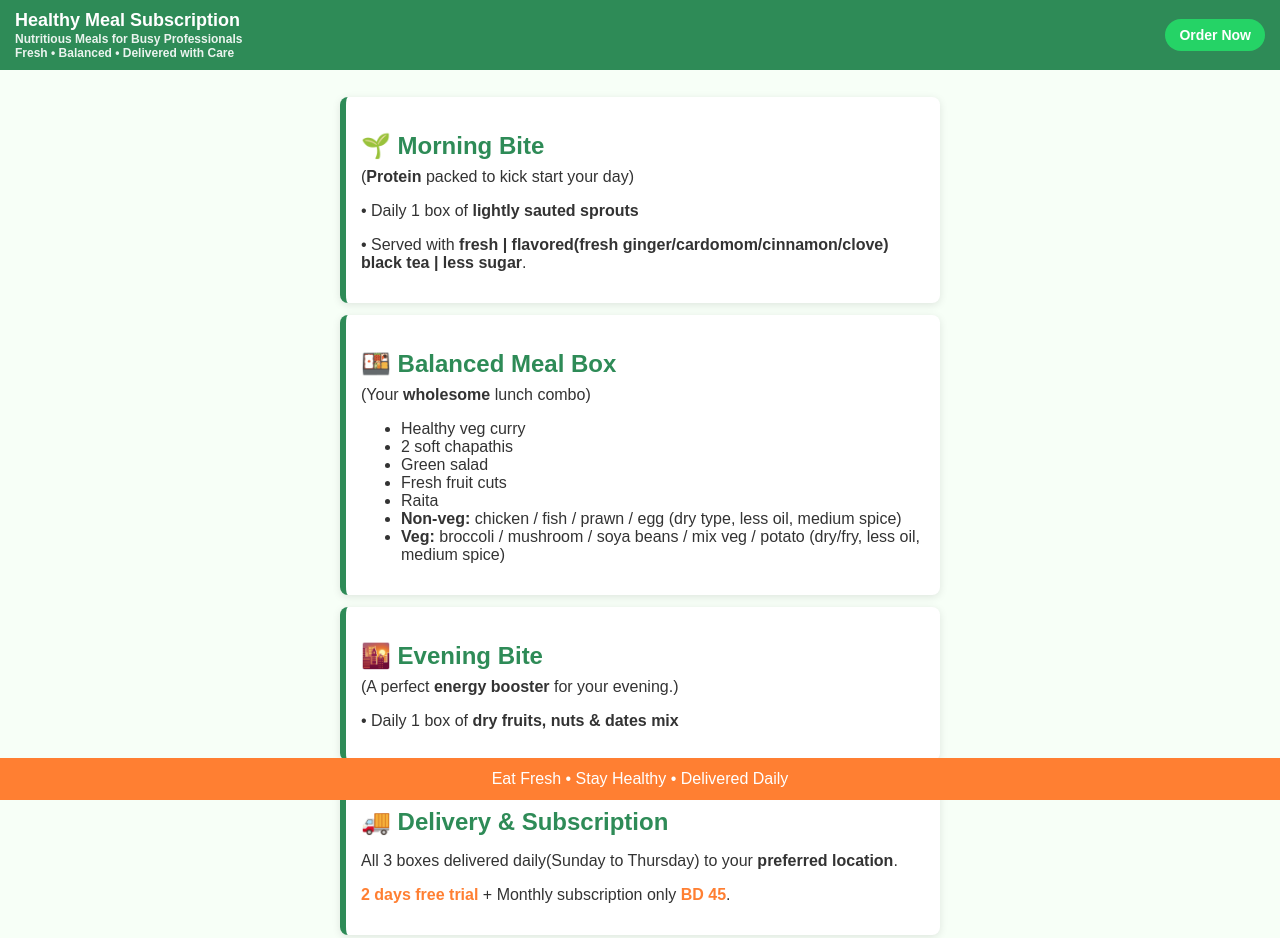
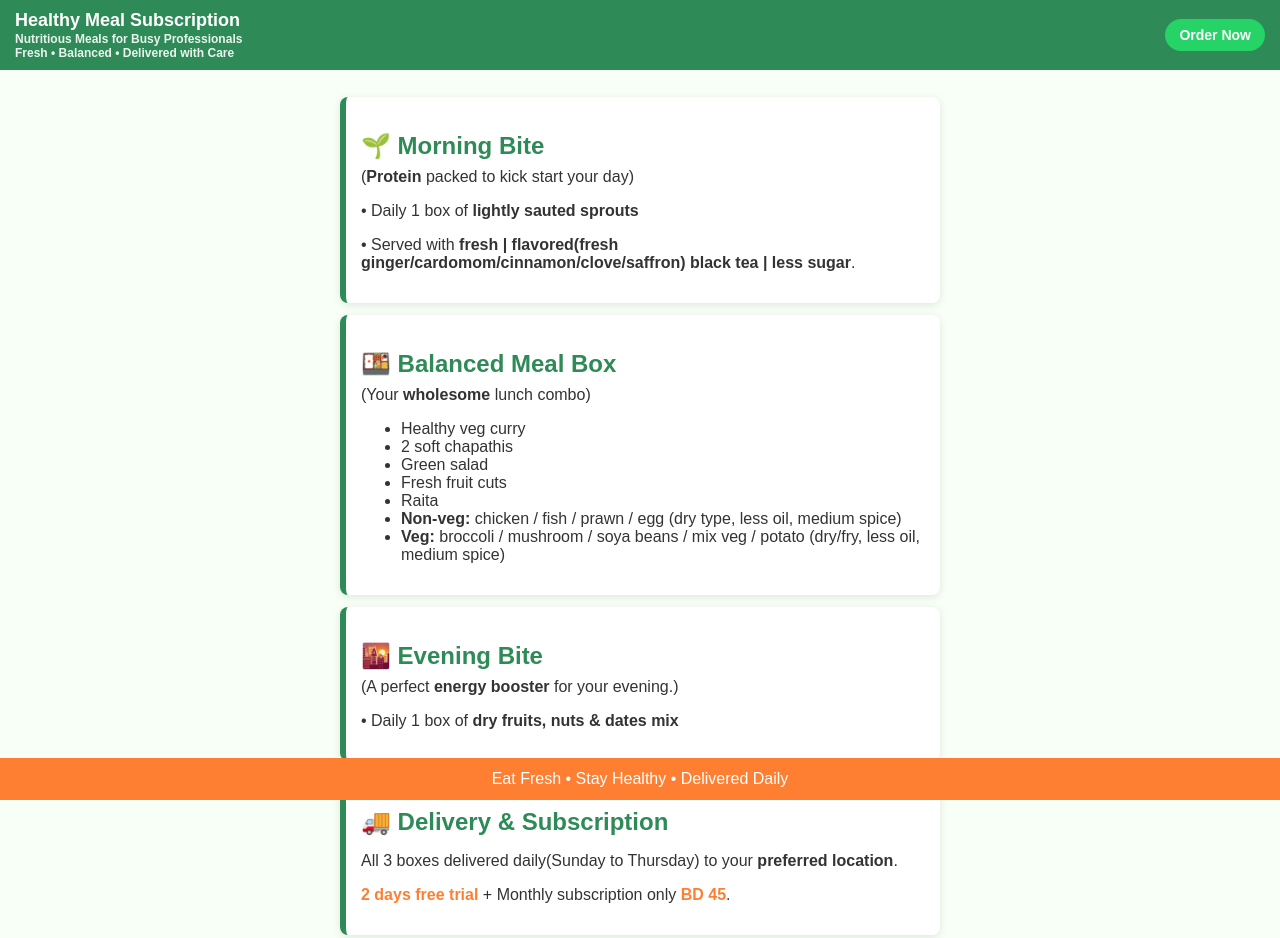
Before and after one commit to thiyagaraj91286/balanced-diet, a plain HTML site: page index.html in a window 1280 px wide. Shown: the top 938 px of the page. Drawn offline with Linux system fonts and the light colour scheme.

Commit message:
Update index.html

```diff
--- a/index.html
+++ b/index.html
@@ -136,7 +136,7 @@
         <h2>🌱 Morning Bite</h2>
          (<strong>Protein</strong> packed to kick start your day)
         <p>• Daily 1 box of <strong>lightly sauted sprouts</strong></p>
-        <p>• Served with <strong>fresh | flavored(fresh ginger/cardomom/cinnamon/clove) black tea | less sugar</strong>.</p>
+        <p>• Served with <strong>fresh | flavored(fresh ginger/cardomom/cinnamon/clove/saffron) black tea | less sugar</strong>.</p>
     </div>
 
     <div class="box">
```
